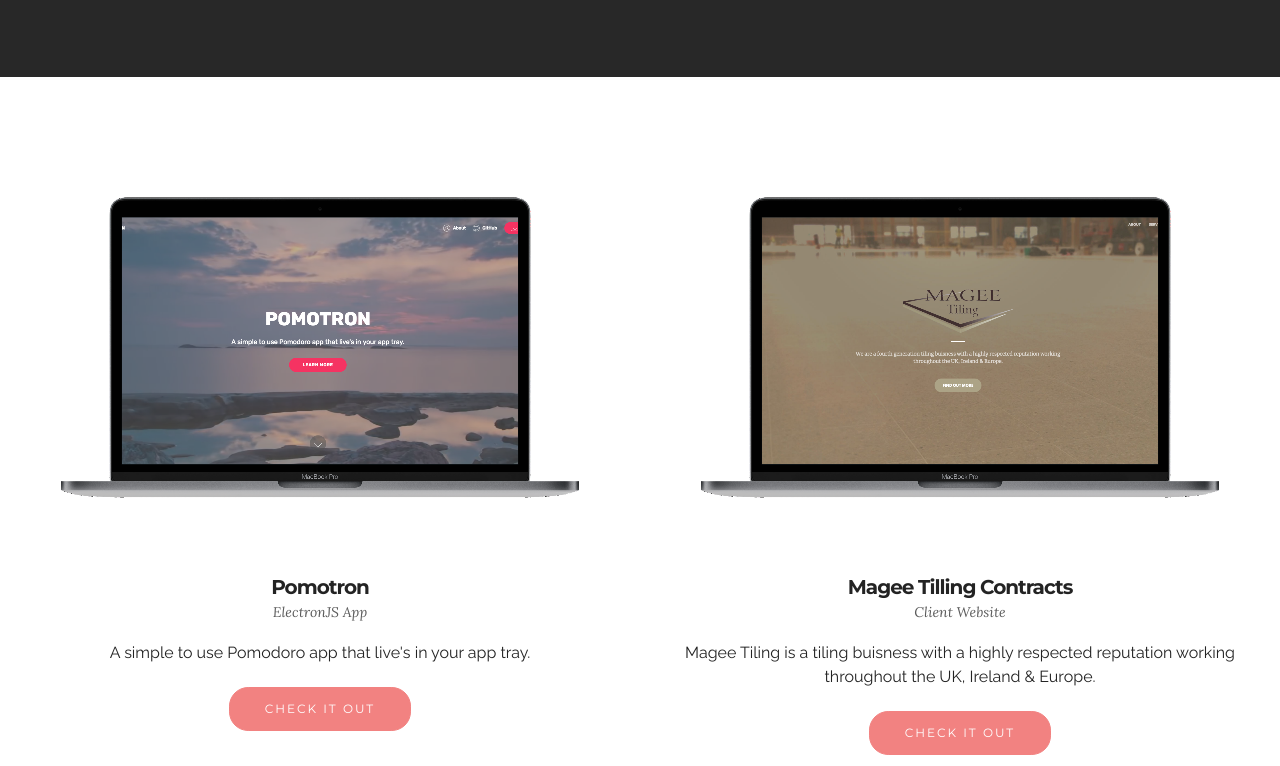
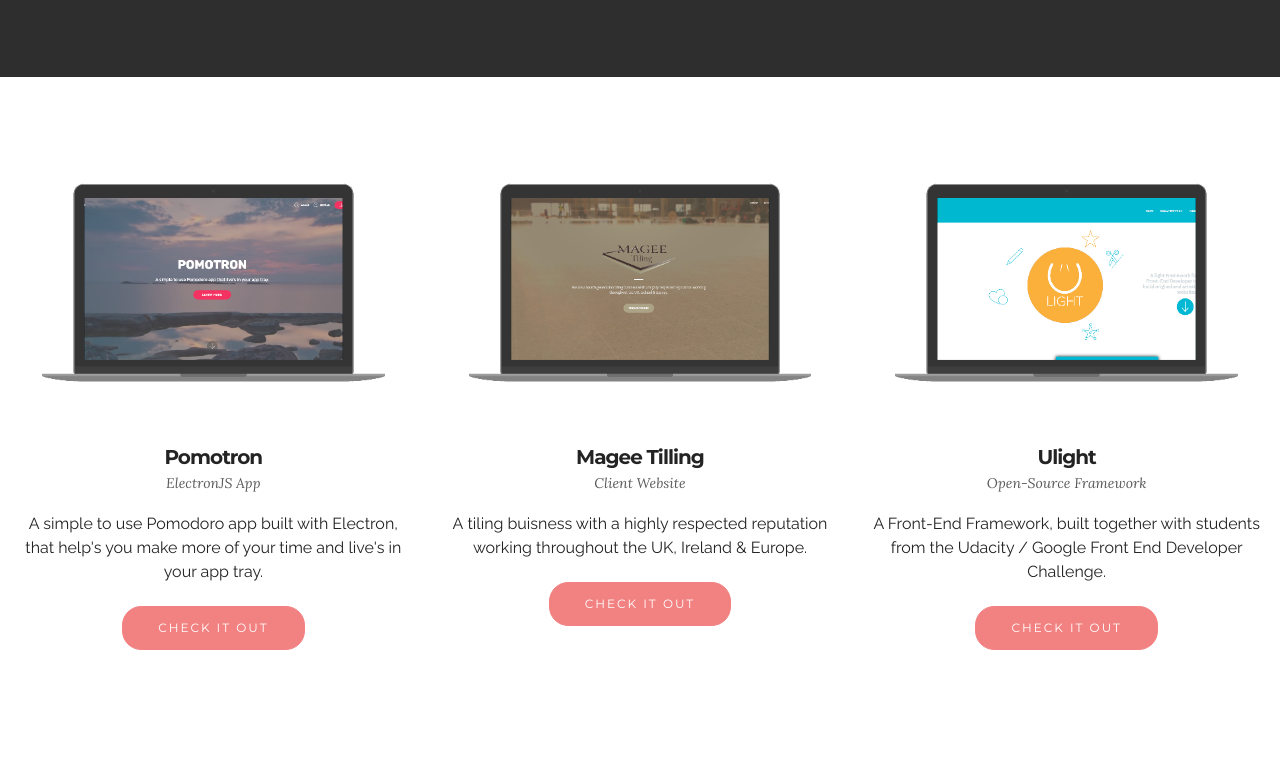
Before and after one commit to mattbudde/portfolio, a plain HTML site: page index.html in a window 1280 px wide. Shown: the part 1025-1791 px from the top of the page. Drawn offline with Linux system fonts and the light colour scheme; files whose address does not match are found by name.

```diff
--- a/assets/images/hashes.json
+++ b/assets/images/hashes.json
@@ -1 +1 @@
-{"4H4ojugvgRSzDeE0HWshqA==":"mbr-1620x1080.jpg","x7PALx+Ka+55eEVabI1u+w==":"mbr-1-1620x1080.jpg","vRhlyECdwOcZAqWKaVl8Ig==":"screen%20shot%202018-02-20%20at%2011.09.50-600x311.png","Zjr0LO/VBt893VVxsonP/w==":"screen%20shot%202018-02-20%20at%2011.10.33-600x281.png","zx68uEHi7MWAIwmHpBNuYQ==":"untitled-600x600.jpg","vSAVJb+Lo3HHJN3movafVA==":"untitled-600x399.jpg","rNcBxDapRO2Qyvg/mNoEEA==":"beta.url2png.com-600x937.png","QMfUTOWBesddJ3bQhYCSwQ==":"screenshot-2018-2-20%20magee%20tiling%20contracts%20ltd%20-macbook%20pro%202016-600x381.png","XnoYpP3k2kccsWctAlniCQ==":"screenshot-2018-2-20%20home-macbook%20pro%202016-600x381.png"}
+{"4H4ojugvgRSzDeE0HWshqA==":"mbr-1620x1080.jpg","x7PALx+Ka+55eEVabI1u+w==":"mbr-1-1620x1080.jpg","vRhlyECdwOcZAqWKaVl8Ig==":"screen%20shot%202018-02-20%20at%2011.09.50-600x311.png","Zjr0LO/VBt893VVxsonP/w==":"screen%20shot%202018-02-20%20at%2011.10.33-600x281.png","zx68uEHi7MWAIwmHpBNuYQ==":"untitled-600x600.jpg","vSAVJb+Lo3HHJN3movafVA==":"untitled-600x399.jpg","rNcBxDapRO2Qyvg/mNoEEA==":"beta.url2png.com-600x937.png","QMfUTOWBesddJ3bQhYCSwQ==":"screenshot-2018-2-20%20magee%20tiling%20contracts%20ltd%20-macbook%20pro%202016-600x381.png","XnoYpP3k2kccsWctAlniCQ==":"screenshot-2018-2-20%20home-macbook%20pro%202016-600x381.png","yOZdMHQSP4HPLjfdXo9Utw==":"screenshot-2018-2-20%20ulight%20-%20a%20light%20framework%20for%20front-end%20developer-macbook%20pro%202016-600x381.png","vcAJIsENVhSEZcm3XKwzeQ==":"screenshot-2018-2-20%20ulight%20-%20a%20light%20framework%20for%20front-end%20developer-macbook%20pro%202016(1)-600x381.png","zKZXT/P/L/Of97Hr75lrWg==":"screenshot-2018-2-20%20home-macbook-600x380.png","lu513wourchL1MfQgN3Mpw==":"screenshot-2018-2-20%20magee%20tiling%20contracts%20ltd%20-macbook-600x380.png","P6uunPqx8GfaTlEzBxpdQw==":"screenshot-2018-2-20%20ulight%20-%20a%20light%20framework%20for%20front-end%20developer-macbook-600x380.png"}
--- a/index.html
+++ b/index.html
@@ -6,7 +6,7 @@
   <meta http-equiv="X-UA-Compatible" content="IE=edge">
   <meta name="generator" content="Mobirise v4.6.5, mobirise.com">
   <meta name="viewport" content="width=device-width, initial-scale=1, minimum-scale=1">
-  <link rel="shortcut icon" href="assets/images/mbr-favicon.png" type="image/x-icon">
+  <link rel="shortcut icon" href="assets/images/favicon-128x128.png" type="image/x-icon">
   <meta name="description" content="">
   <title>Home</title>
   <link rel="stylesheet" href="assets/web/assets/mobirise-icons/mobirise-icons.css">
@@ -58,7 +58,7 @@
                         <div class="hamburger-icon"></div>
                     </button>
 
-                    <ul class="nav-dropdown collapse pull-xs-right nav navbar-nav navbar-toggleable-sm" id="exCollapsingNavbar"><li class="nav-item"><a class="nav-link link" href="index.html#form1-5">CONTACT</a></li><li class="nav-item"><a class="nav-link link" href="https://blog.mattbudde.co.uk" target="_blank">BLOG</a></li><li class="nav-item dropdown"><a class="nav-link link dropdown-toggle" href="index.html#form1-5" data-toggle="dropdown-submenu" aria-expanded="false">WORK</a><div class="dropdown-menu"><a class="dropdown-item" href="https://pomotron.mattbudde.co.uk" target="_blank">Pomotron</a><a class="dropdown-item" href="http://www.mageetilingcontracts.co.uk/" aria-expanded="false" target="_blank">Magee Tiling</a></div></li><li class="nav-item dropdown"><a class="nav-link link dropdown-toggle" data-toggle="dropdown-submenu" href="https://mobirise.com/" aria-expanded="false">FOLLOW ME</a><div class="dropdown-menu"><a class="dropdown-item" href="https://twitter.com/thisismbd" target="_blank">Twitter</a><a class="dropdown-item" href="https://github.com/mattbudde" target="_blank">GitHub</a></div></li></ul>
+                    <ul class="nav-dropdown collapse pull-xs-right nav navbar-nav navbar-toggleable-sm" id="exCollapsingNavbar"><li class="nav-item"><a class="nav-link link" href="index.html#form1-5">CONTACT</a></li><li class="nav-item"><a class="nav-link link" href="https://blog.mattbudde.co.uk" target="_blank">BLOG</a></li><li class="nav-item dropdown"><a class="nav-link link dropdown-toggle" href="index.html#form1-5" data-toggle="dropdown-submenu" aria-expanded="false">WORK</a><div class="dropdown-menu"><a class="dropdown-item" href="https://pomotron.mattbudde.co.uk" target="_blank">Pomotron</a><a class="dropdown-item" href="http://www.mageetilingcontracts.co.uk/" aria-expanded="false" target="_blank">Magee Tiling</a></div></li><li class="nav-item dropdown open"><a class="nav-link link dropdown-toggle" data-toggle="dropdown-submenu" href="https://mobirise.com/" aria-expanded="true">FOLLOW ME</a><div class="dropdown-menu"><a class="dropdown-item" href="https://twitter.com/thisismbd" target="_blank">Twitter</a><a class="dropdown-item" href="https://github.com/mattbudde" target="_blank">GitHub</a></div></li></ul>
                     <button hidden="" class="navbar-toggler navbar-close" type="button" data-toggle="collapse" data-target="#exCollapsingNavbar">
                         <div class="close-icon"></div>
                     </button>
@@ -71,7 +71,7 @@
 
 </section>
 
-<section class="engine"><a href="https://mobirise.ws/c">best site maker</a></section><section class="mbr-section mbr-section-hero mbr-section-full header2 mbr-parallax-background mbr-after-navbar" id="header2-a" data-rv-view="2" style="background-image: url(assets/images/mbr-1-1620x1080.jpg);">
+<section class="engine"><a href="https://mobirise.ws/k">develop own website</a></section><section class="mbr-section mbr-section-hero mbr-section-full header2 mbr-parallax-background mbr-after-navbar" id="header2-a" data-rv-view="2" style="background-image: url(assets/images/mbr-1-1620x1080.jpg);">
 
     <div class="mbr-overlay" style="opacity: 0.3; background-color: rgb(0, 0, 0);">
     </div>
@@ -91,7 +91,7 @@
                             <h3 class="mbr-section-title display-2">HI, IM MATTHEW</h3>
 
                             <div class="mbr-section-text">
-                                <p>I am a Web Developer from Belfast, Northern Ireland. &nbsp;I like to mess with the web using JavaScript &amp; invading desktops using Electron.</p>
+                                <p>I am a Web Developer from Belfast, Northern Ireland. &nbsp;I like to mess with the web using JavaScript &amp; invade desktops using Electron.</p>
                             </div>
 
                             <div class="mbr-section-btn"><a class="btn btn-danger" href="index.html#msg-box2-7">MORE</a></div>
@@ -112,7 +112,7 @@
 
 </section>
 
-<section class="mbr-section article" id="msg-box8-e" data-rv-view="35" style="background-color: rgb(40, 40, 40); padding-top: 80px; padding-bottom: 80px;">
+<section class="mbr-section article" id="msg-box8-e" data-rv-view="35" style="background-color: rgb(46, 46, 46); padding-top: 80px; padding-bottom: 80px;">
 
 
     <div class="container">
@@ -127,38 +127,50 @@
 
 </section>
 
-<section class="mbr-cards mbr-section mbr-section-nopadding" id="features3-c" data-rv-view="22" style="background-color: rgb(255, 255, 255);">
+<section class="mbr-cards mbr-section mbr-section-nopadding" id="features3-g" data-rv-view="41" style="background-color: rgb(255, 255, 255);">
 
 
 
     <div class="mbr-cards-row row">
-        <div class="mbr-cards-col col-xs-12 col-lg-6" style="padding-top: 80px; padding-bottom: 80px;">
+        <div class="mbr-cards-col col-xs-12 col-lg-4" style="padding-top: 80px; padding-bottom: 120px;">
             <div class="container">
               <div class="card cart-block">
-                  <div class="card-img"><img src="assets/images/screenshot-2018-2-20-home-macbook-pro-2016-600x381.png" class="card-img-top"></div>
+                  <div class="card-img"><img src="assets/images/screenshot-2018-2-20-home-macbook-600x380.png" class="card-img-top"></div>
                   <div class="card-block">
                     <h4 class="card-title">Pomotron</h4>
                     <h5 class="card-subtitle">ElectronJS App</h5>
-                    <p class="card-text">A simple to use Pomodoro app that live's in your app tray.</p>
-                    <div class="card-btn"><a href="https://pomotron.mattbudde.co.uk" class="btn btn-danger" target="_blank">CHECK IT OUT</a></div>
+                    <p class="card-text">A simple to use Pomodoro app built with Electron, that help's you make more of your time and live's in your app tray.</p>
+                    <div class="card-btn"><a href="https://mobirise.com" class="btn btn-primary">CHECK IT OUT</a></div>
                     </div>
                 </div>
             </div>
         </div>
-        <div class="mbr-cards-col col-xs-12 col-lg-6" style="padding-top: 80px; padding-bottom: 80px;">
+        <div class="mbr-cards-col col-xs-12 col-lg-4" style="padding-top: 80px; padding-bottom: 120px;">
             <div class="container">
                 <div class="card cart-block">
-                    <div class="card-img"><img src="assets/images/screenshot-2018-2-20-magee-tiling-contracts-ltd-macbook-pro-2016-600x381.png" class="card-img-top"></div>
+                    <div class="card-img"><img src="assets/images/screenshot-2018-2-20-magee-tiling-contracts-ltd-macbook-600x380.png" class="card-img-top"></div>
                     <div class="card-block">
-                        <h4 class="card-title">Magee Tilling Contracts</h4>
+                        <h4 class="card-title">Magee Tilling</h4>
                         <h5 class="card-subtitle">Client Website</h5>
-                        <p class="card-text">Magee Tiling is a tiling buisness with a highly respected reputation working throughout the UK, Ireland &amp; Europe.</p>
-                        <div class="card-btn"><a href="http://mageetilingcontracts.co.uk" class="btn btn-danger" target="_blank">CHECK IT OUT</a></div>
+                        <p class="card-text">A&nbsp;tiling buisness with a highly respected reputation working throughout the UK, Ireland &amp; Europe.</p>
+                        <div class="card-btn"><a href="https://mobirise.com" class="btn btn-primary">CHECK IT OUT</a></div>
                     </div>
                 </div>
             </div>
         </div>
-
+        <div class="mbr-cards-col col-xs-12 col-lg-4" style="padding-top: 80px; padding-bottom: 120px;">
+            <div class="container">
+                <div class="card cart-block">
+                    <div class="card-img"><img src="assets/images/screenshot-2018-2-20-ulight-a-light-framework-for-front-end-developer-macbook-600x380.png" class="card-img-top"></div>
+                    <div class="card-block">
+                        <h4 class="card-title">Ulight</h4>
+                        <h5 class="card-subtitle">Open-Source Framework</h5>
+                        <p class="card-text">A Front-End Framework, built together with students from the Udacity / Google Front End Developer Challenge.</p>
+                        <div class="card-btn"><a href="https://mobirise.com" class="btn btn-primary">CHECK IT OUT</a></div>
+                    </div>
+                </div>
+            </div>
+        </div>
 
 
 
@@ -212,7 +224,7 @@
 
                     <form action="https://mobirise.com/" method="post" data-form-title="GET IN TOUCH">
 
-                        <input type="hidden" value="oksUFoqsjnqByCwCFb2m+Wcf6EeU39LNLrC439GWJ2rgxrOhWnrY3yxoy8E0BcSDnsS3M00wVYSr8jHAX9TtcoCG+AyzK1swhTl5sriizLKNYMI46ribvk967aVLlTQ5" data-form-email="true">
+                        <input type="hidden" value="aAHgfPPAMRevanBwzAVbVCri9O2WOVRX+PVUSzAnTTFhBfpFwhROYKHrqeLCX5J7cQE2W93XMRX2hvDhPNqAsxEBDGAAWwpjNXuGzItOaZbVjTfBQPCyj1rdFVMv9uhF" data-form-email="true">
 
                         <div class="row row-sm-offset">
 
@@ -248,7 +260,7 @@
     </div>
 </section>
 
-<footer class="mbr-small-footer mbr-section mbr-section-nopadding" id="footer1-8" data-rv-view="17" style="background-color: rgb(50, 50, 50); padding-top: 1.75rem; padding-bottom: 1.75rem;">
+<footer class="mbr-small-footer mbr-section mbr-section-nopadding" id="footer1-8" data-rv-view="17" style="background-color: rgb(46, 46, 46); padding-top: 1.75rem; padding-bottom: 1.75rem;">
 
     <div class="container text-xs-center">
         <p>Copyright (c) 2018 Matt Budde.</p>
```
Also changed, not shown: assets/mobirise/css/mbr-additional.css (+4 -4 lines), assets/images/favicon-128x128.png (added), assets/images/mbr-favicon.png, assets/images/screenshot-2018-2-20-home-macbook-600x380.png (added), assets/images/screenshot-2018-2-20-magee-tiling-contracts-ltd-macbook-600x380.png (added), assets/images/screenshot-2018-2-20-ulight-a-light-framework-for-front-end-developer-macbook-600x380.png (added), 1 other file.
